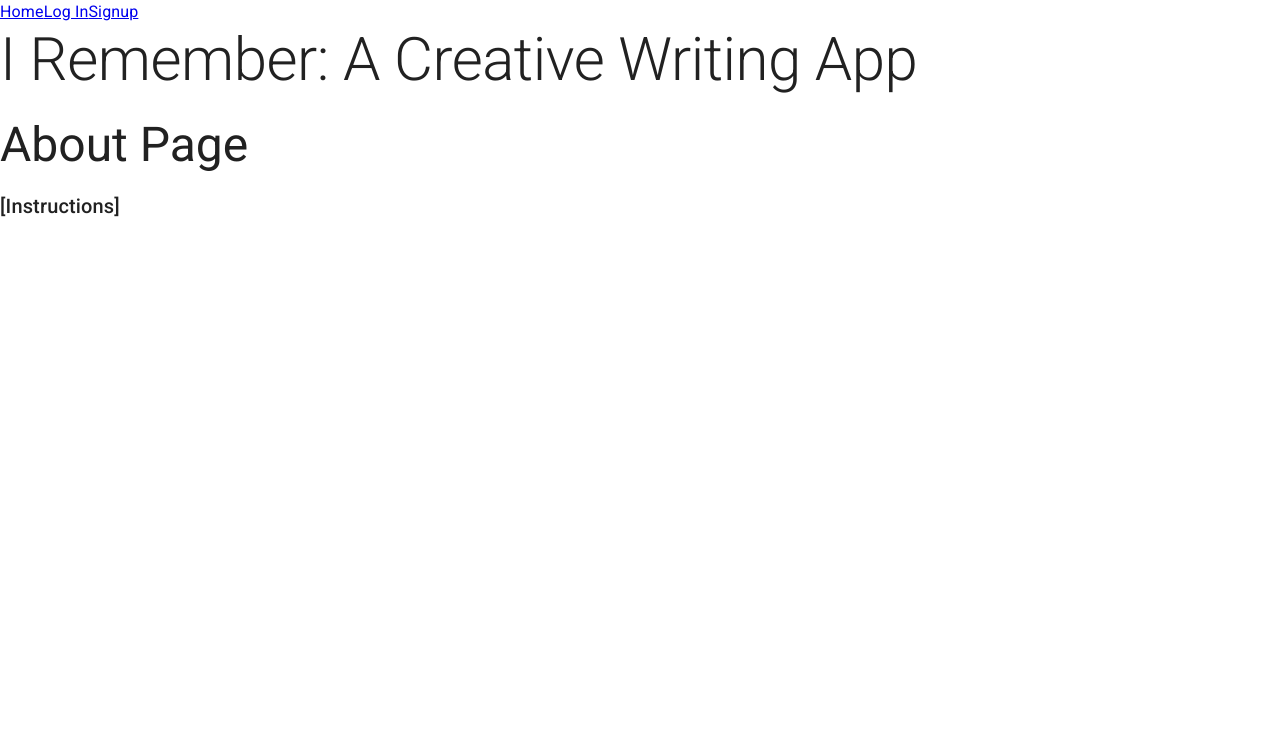
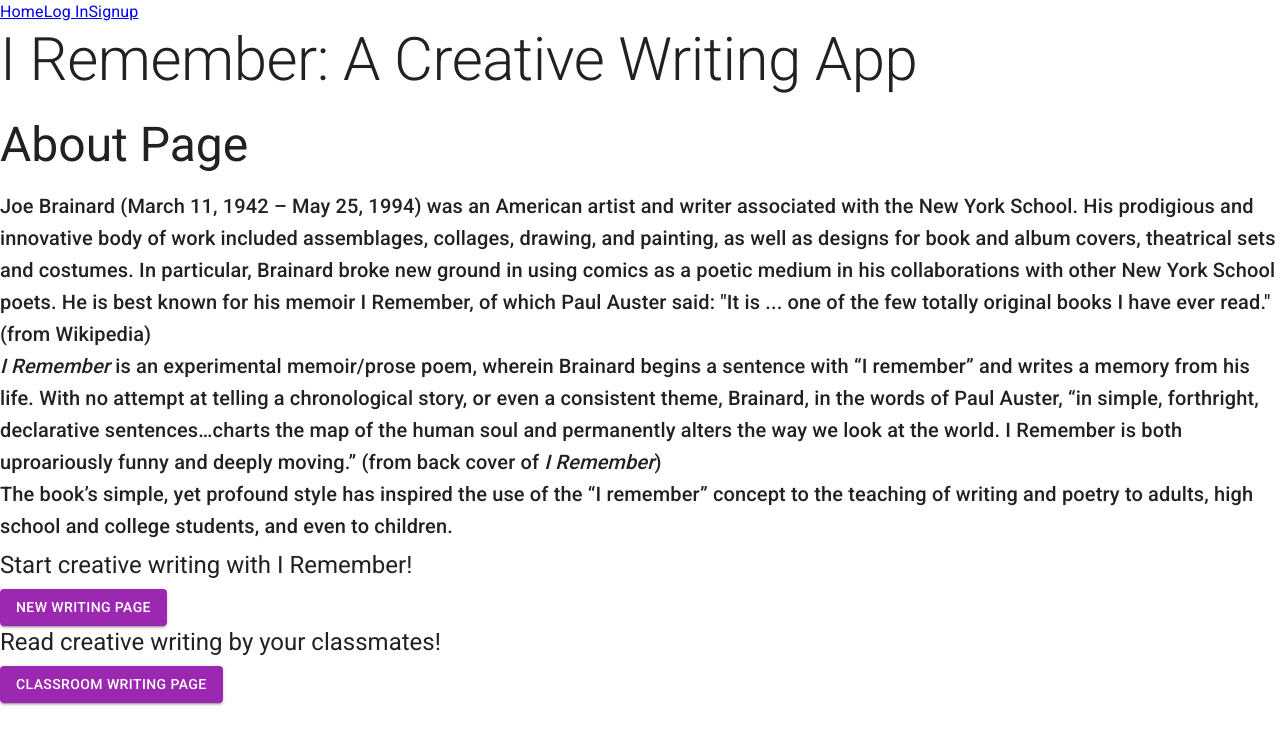
Before and after one commit to dpmagers/creative-writing-app, a React (Create React App) app in the folder client/: page /about in a window 1280 px wide. Shown: the top 744 px of the page. Built offline with nearby package versions, Linux system fonts and the light colour scheme; no server answers.

Commit message:
copy for site and navigation buttons

```diff
--- a/client/src/App.js
+++ b/client/src/App.js
@@ -58,9 +58,7 @@
     // myNewRemember is the STATE I created for the new Remember OBJECT
     // i'm using myNewRemember.id as the value of the object I am stringifying in my RememberTag post in TagFormDetail
 
-
   let history = useHistory()
-
 
   const { rememberList, updateRememberList } = useContext(RememberListContext);
       // rememberList is the CONTEXT I created for the entire list of Remembers
@@ -244,8 +242,9 @@
 
   return (
     <ThemeProvider theme={theme}>
-      <CssBaseline />
+    <CssBaseline />
     <BrowserRouter forceRefresh>
+
       <NavBar onChangePage={setPage} setUser={setUser} user={user} />
       <div className="App">
       <header>
@@ -302,6 +301,7 @@
       </div>
     </BrowserRouter>
     </ThemeProvider>
+
   );
 }
 
--- a/client/src/components/About.js
+++ b/client/src/components/About.js
@@ -1,14 +1,25 @@
 import React, { useReducer } from 'react'
 import Typography from '@mui/material/Typography';
+import Button from '@mui/material/Button';
+import { NavLink, useHistory } from "react-router-dom"
 
 
 function About ({user}) {
+
+    let history = useHistory()
+
+    const handleNewWritingClick = () => {
+       history.push('/new-writing')
+    }
+
+    const handleClassroomWritingClick = () => {
+       history.push('/classroom-writing')
+    }
 
     return (
 
 
         <div>
-            {/* <h2>About Page</h2> */}
             <Typography variant="h3" gutterBottom>
                     About Page
             </Typography>
@@ -21,18 +32,25 @@
                         Meeting times: {user.classroom.meeting_times}
                     </Typography> : null}
 
-                {/* {user ? <h3>Hello, {user.full_name}! <br></br>
-                Welcome to: {user.classroom.class_name}. <br></br>
-                Location: {user.classroom.location} <br></br>
-                Meeting times: {user.classroom.meeting_times}</h3>
-                 : null} */}
-
             </div>
             <div className="right-column">
-                {/* <p>[Instructions]</p> */}
+
+
                 <Typography variant="h6" gutterBottom>
-                    [Instructions]
+                Joe Brainard (March 11, 1942 – May 25, 1994) was an American artist and writer associated with the New York School. His prodigious and innovative body of work included assemblages, collages, drawing, and painting, as well as designs for book and album covers, theatrical sets and costumes. In particular, Brainard broke new ground in using comics as a poetic medium in his collaborations with other New York School poets. He is best known for his memoir I Remember, of which Paul Auster said: "It is ... one of the few totally original books I have ever read." (from Wikipedia) <br></br>
+                <i>I Remember</i> is an experimental memoir/prose poem, wherein Brainard begins a sentence with “I remember” and writes a memory from his life. With no attempt at telling a chronological story, or even a consistent theme, Brainard, in the words of Paul Auster, “in simple, forthright, declarative sentences…charts the map of the human soul and permanently alters the way we look at the world. I Remember is both uproariously funny and deeply moving.” (from back cover of <i>I Remember</i>) <br></br>
+                The book’s simple, yet profound style has inspired the use of the “I remember” concept to the teaching of writing and poetry to adults, high school and college students, and even to children.
                 </Typography>
+
+                <Typography variant="h5" gutterBottom>
+                    Start creative writing with I Remember!
+                </Typography>
+                <Button variant="contained" color="secondary" onClick={handleNewWritingClick}>      New Writing Page
+                </Button>
+                <Typography variant="h5" gutterBottom>
+                    Read creative writing by your classmates!
+                </Typography>
+                <Button variant="contained" color="secondary" onClick={handleClassroomWritingClick}>Classroom Writing Page</Button>
 
             </div>
         </div>
--- a/client/src/components/Home.js
+++ b/client/src/components/Home.js
@@ -1,8 +1,20 @@
 import React from 'react'
 import Typography from '@mui/material/Typography';
-
+import { useHistory } from "react-router-dom"
+import Button from '@mui/material/Button';
 
 function Home () {
+
+    let history = useHistory()
+
+    const handleLoginClick = () => {
+       history.push('/login')
+    }
+
+    const handleSignupClick = () => {
+        history.push('/signup')
+     }
+
     return (
         <div className="Homepage">
             <img className="homepage-img"
@@ -12,9 +24,20 @@
             ></img>
 
             <Typography variant="h5" gutterBottom>
-                    I Remember: A Creative Writing App is an application inspired by Joe Brainard's seminal memoir I Remember and the teaching pedagogy it spawned.
+                    I Remember: A Creative Writing App is a web application inspired by American artist Joe Brainard's (March 11, 1942 – May 25, 1994) seminal memoir <i>I Remember</i> (1975) and the teaching pedagogy it inspired.<br></br>
             </Typography>
-            {/* <h3>I Remember: A Creative Writing App is an application inspired by Joe Brainard's seminal memoir I Remember and the teaching pedagogy it spawned.</h3> */}
+
+            <Typography variant="h6" gutterBottom>
+                    Login with your account or Signup in the navigation bar above.
+                </Typography>
+                {/* <Button variant="contained" color="secondary" onClick={handleLoginClick}>      Login
+                </Button> */}
+                {/* <Typography variant="h5" gutterBottom>
+                    Learn more about I Remember!
+                </Typography> */}
+                {/* <Button variant="contained" color="secondary" onClick={handleSignupClick}>      Signup
+                </Button> */}
+
         </div>
     )
 }
--- a/client/src/components/NavBar.js
+++ b/client/src/components/NavBar.js
@@ -19,12 +19,8 @@
                 setUser(null)
             }
         })
-        history.push('/')
+        // history.push('/')
     }
-
-    // conditionally render home page display
-    // if (!user) return <LoginForm />
-
 
     return (
             user ? (<nav>
--- a/client/src/components/UserRemList.js
+++ b/client/src/components/UserRemList.js
@@ -1,4 +1,5 @@
 import React, {useEffect, useState} from 'react'
+
 import UserRemDetail from "./UserRemDetail"
 import RememberFilter from "./RememberFilter"
 import {useStudentRemembers} from "../GlobalContext/StudentRemembersContext"
@@ -82,6 +83,7 @@
                 // remembers={remembers}
                 // remembersToDisplay={remembersToDisplay}
                 />) : null}
+
             </div>
 
         )
--- a/client/src/components/UsersContainer.js
+++ b/client/src/components/UsersContainer.js
@@ -1,6 +1,9 @@
 import React, {useEffect, useState} from 'react'
+import { useHistory } from "react-router-dom";
+
 import UserRemList from "./UserRemList"
 import Typography from '@mui/material/Typography';
+import Button from '@mui/material/Button';
 
 
 
@@ -10,7 +13,11 @@
 
 
 
+    let history = useHistory()
 
+    const handleNewWritingClick = () => {
+       history.push('/new-writing')
+    }
 
     let classroomUsers
 
@@ -37,9 +44,13 @@
             <Typography variant="h3" gutterBottom>
                     Classroom Writing
             </Typography>
+            <Typography variant="h5" gutterBottom>
+                    Read creative writing by your classmates!
+                </Typography>
             <Typography variant="h6" gutterBottom>
                     The dropdown below lists the students in our class. Click on a student and you will see their "I remember" writing. By selecting your own name, you will be able to update and delete your remember items, as well as add or delete tags associated with the remember item.
             </Typography>
+
             <div className="left-column">
                 <div className="users-container">
                 <ul className="users-list"></ul>
@@ -49,7 +60,9 @@
 
 
                         ) : null}
-                    </select>
+                    </select> <br></br>
+                    <Button variant="contained" color="secondary" onClick={handleNewWritingClick}>Return to New Writing Page</Button>
+
                 <ul className="user-writing"></ul>
                     {!studentData ? null : studentData.map(student => <UserRemList
                     key={student.id}
```
